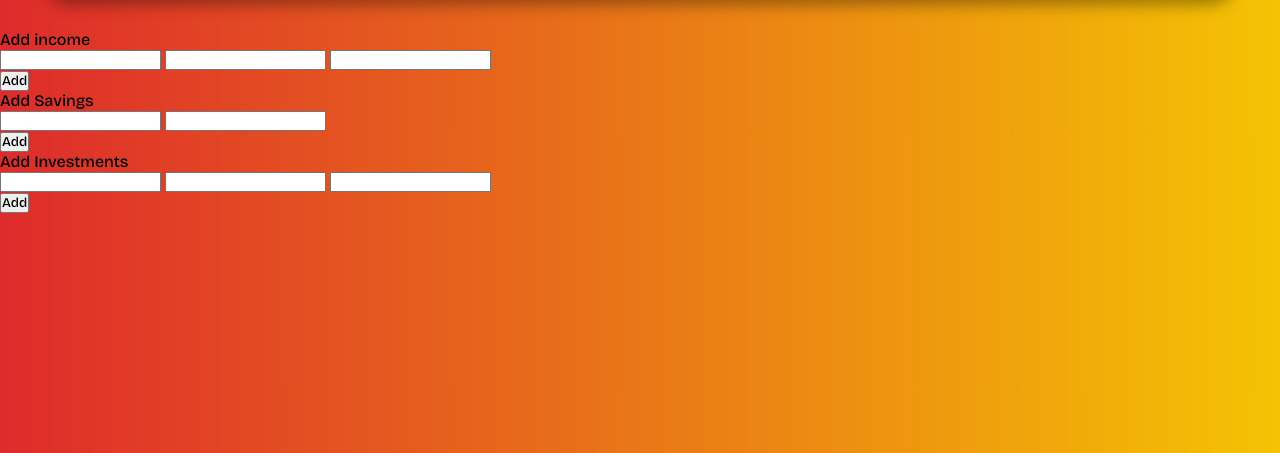
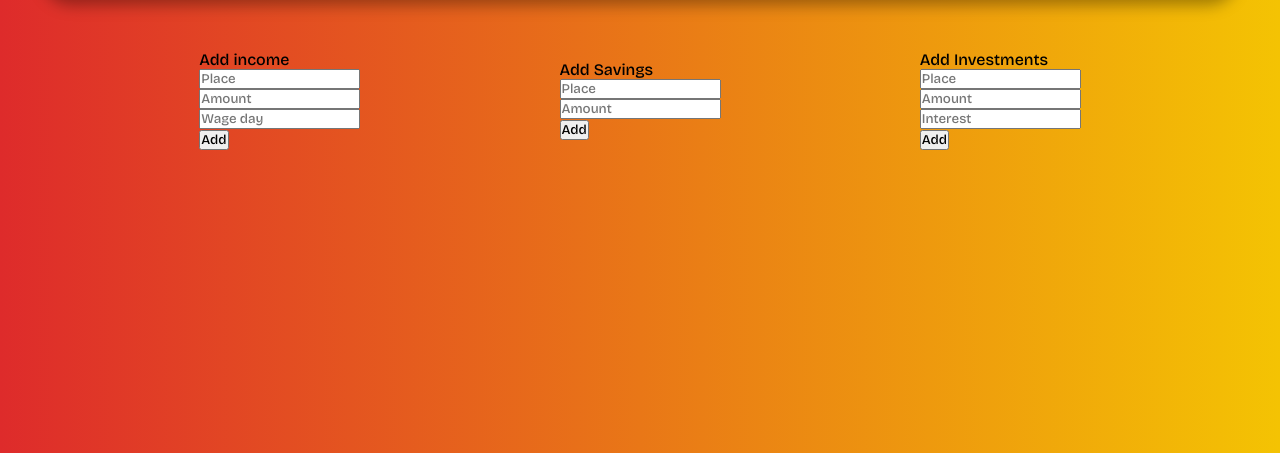
Before and after one commit to vratislavvv/folD, a Django app: template folD/myapp/templates/incomes.html in a window 1280 px wide. Shown: the part 120-573 px from the top of the page. Run offline with Django 4.2, Linux system fonts and the light colour scheme; the template is opened without the code that fills it: values that come from a table or form of the project are taken from there, others are empty; tables that the repository leaves empty hold one stand-in row (values such as "Sample post"); form fields are guessed from the names that the template uses; some libraries are stand-ins or nearby versions.

Commit message:
income add

```diff
--- a/folD/myapp/forms.py
+++ b/folD/myapp/forms.py
@@ -17,13 +17,27 @@ class AddIncomeForm(forms.ModelForm):
     class Meta:
         model = Income
         fields = ['amount', 'place', 'wageday']
+        widgets = {
+            'amount': forms.NumberInput(attrs={'class': 'INC_incform_input', 'placeholder': 'Amount'}),
+            'place': forms.TextInput(attrs={'class': 'INC_incform_input', 'placeholder': 'Place'}),
+            'wageday': forms.NumberInput(attrs={'class': 'INC_incform_input', 'placeholder': 'Wage day'}),
+        }
 
 class AddSavingForm(forms.ModelForm):
     class Meta:
         model = Savings
         fields = ['amount', 'place']
+        widgets = {
+            'amount': forms.NumberInput(attrs={'class': 'INC_incform_input', 'placeholder': 'Amount'}),
+            'place': forms.TextInput(attrs={'class': 'INC_incform_input', 'placeholder': 'Place'}),
+        }
 
 class AddInvestmentForm(forms.ModelForm):
     class Meta:
         model = Investments
         fields = ['amount', 'place', 'interest']
+        widgets = {
+            'amount': forms.NumberInput(attrs={'class': 'INC_incform_input', 'placeholder': 'Amount'}),
+            'place': forms.TextInput(attrs={'class': 'INC_incform_input', 'placeholder': 'Place'}),
+            'interest': forms.NumberInput(attrs={'class': 'INC_incform_input', 'placeholder': 'Interest'}),
+        }
--- a/folD/myapp/static/styles.css
+++ b/folD/myapp/static/styles.css
@@ -447,6 +447,18 @@ i:hover::before {
 
 /* ADD INC PAGE */
 
+.INC_container {
+    display: flex;
+    flex-direction: row;
+    justify-content: space-evenly;
+    align-items: center;
+}
+
+.INC_form_forms {
+    display: flex;
+    flex-direction: column;
+}
+
 /* SETTINGS PAGE */
 
 .SET_container {
--- a/folD/myapp/templates/incomes.html
+++ b/folD/myapp/templates/incomes.html
@@ -1,63 +1,63 @@
 {% extends "layouts/layout.html" %}
-{% load static %}
+
+{% load static widget_tweaks %}
 
 {% block title %}
     Incomes
 {% endblock %}
 
-{% load widget_tweaks %}
-
 {% block main %}
 
         <div class="INC_container">
-            <div class="INC_inc">
+            <div class="INC_bar">
                 <form method="POST" action="">
                     {% csrf_token %}
-                    <div class="INC_incform">
-                        <div class="INC_incform_headline">
-                            <p class="INC_incform_headline_text">Add income</p>
+                    <div class="INC_form">
+                        <div class="INC_form_headline">
+                            <p class="INC_form_headline_text">Add income</p>
                         </div>
-                        <div class="INC_incform_main">
-                            <div class="INC_incform_forms">
-                                {{ AddIncomeForm.place|add_class:"INC_incform_input"|attr:"placeholder:Place" }}
-                                {{ AddIncomeForm.amount|add_class:"INC_incform_input"|attr:"placeholder:Amount" }}
-                                {{ AddIncomeForm.wageday|add_class:"INC_incform_input"|attr:"placeholder:Wage day" }}
+                        <div class="INC_form_main">
+                            <div class="INC_form_forms">
+                                {{ form1.place }}
+                                {{ form1.amount }}
+                                {{ form1.wageday }}
                             </div>
-                            <input type="submit" value="Add" class="INC_incform_submitbutton">
+                            <input type="submit" value="Add" class="INC_form_submitbutton">
                         </div>
                     </div>
                 </form>
             </div>
-            <div class="INC_sav">
+            <div class="INC_bar">
                 <form method="POST" action="">
                     {% csrf_token %}
-                    <div class="INC_savform">
-                        <div class="INC_savform_headline">
-                            <p class="INC_savform_headline_text">Add Savings</p>
+                    <div class="INC_form">
+                        <div class="INC_form_headline">
+                            <p class="INC_form_headline_text">Add Savings</p>
                         </div>
-                        <div class="INC_savform_main">
-                            <div class="INC_savform_forms">
-                                {{ AddSavingForm.place|add_class:"INC_incform_input"|attr:"placeholder:Place" }}
-                                {{ AddSavingForm.amount|add_class:"INC_incform_input"|attr:"placeholder:Amount" }}                            </div>
-                            <input type="submit" value="Add" class="INC_savform_submitbutton">
+                        <div class="INC_form_main">
+                            <div class="INC_form_forms">
+                                {{ form2.place }}
+                                {{ form2.amount }}
+                            </div>
+                            <input type="submit" value="Add" class="INC_form_submitbutton">
                         </div>
                     </div>
                 </form>
             </div>
-            <div class="INC_inv">
+            <div class="INC_bar">
                 <form method="POST" action="">
                     {% csrf_token %}
-                    <div class="INC_invform">
-                        <div class="INC_invform_headline">
+                    <div class="INC_form">
+                        <div class="INC_form_headline">
                             <p class="INC_invform_headline_text">Add Investments</p>
                         </div>
-                        <div class="INC_invform_main">
-                            <div class="INC_invform_forms">
-                                {{ AddInvestmentForm.place|add_class:"INC_incform_input"|attr:"placeholder:Place" }}
-                                {{ AddInvestmentForm.amount|add_class:"INC_incform_input"|attr:"placeholder:Amount" }}
-                                {{ AddInvestmentForm.interest|add_class:"INC_incform_input"|attr:"placeholder:Interest" }}
+                        <div class="INC_form_main">
+                            <div class="INC_form_forms">
+                                {{ form3.place }}
+                                {{ form3.amount }}
+                                {{ form3.interest }}
                             </div>
-                            <input type="submit" value="Add" class="INC_invform_submitbutton">
+                            <input type="submit" value="Add" class="INC_form_submitbutton">
                         </div>
                     </div>
                 </form>
```
Also changed, not shown: folD/myapp/views.py (+19 -5 lines), folD/db.sqlite3, folD/myapp/migrations/0013_delete_income.py (added), folD/myapp/migrations/0014_income.py (added).
